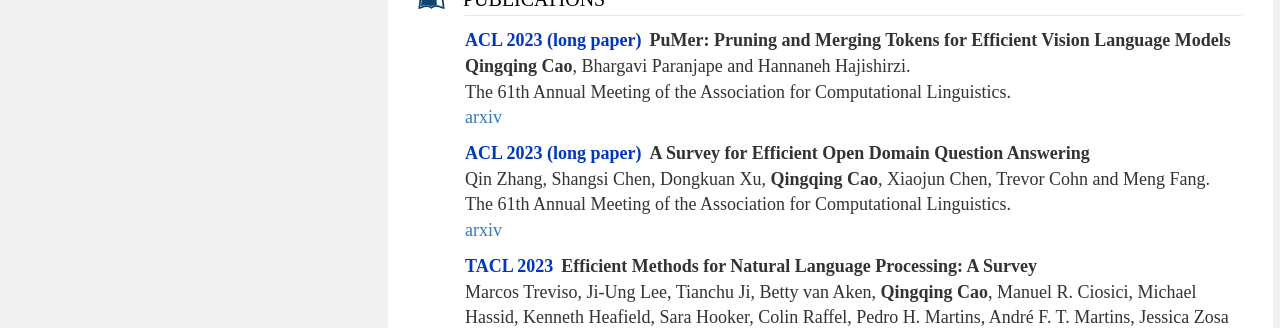
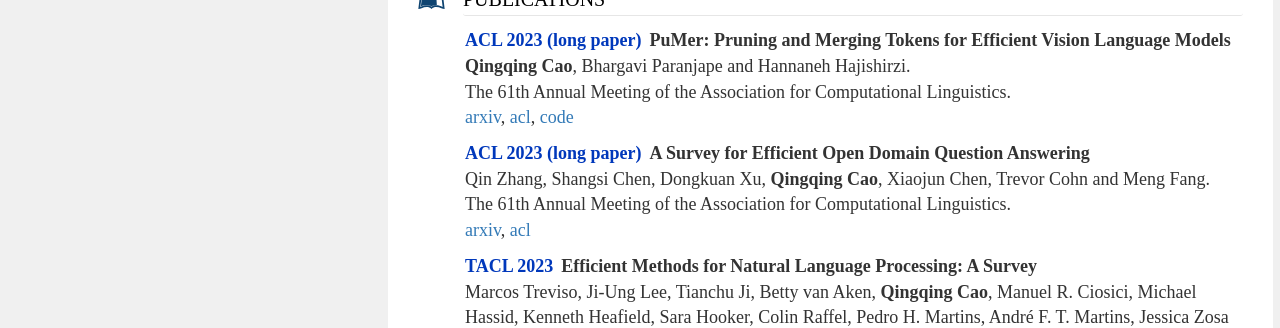
Before and after one commit to csarron/csarron.github.io, a Jekyll site: the page built from index.md, in a window 1280 px wide and 900 px high, scrolled down 808 px. Shown: the part 153-481 px from the top of the window. Built offline with Jekyll 4.4.1, drawn with Linux system fonts in a browser that asks for light colours.

Commit message:
add links

```diff
--- a/index.md
+++ b/index.md
@@ -154,14 +154,14 @@
           paper: "PuMer: Pruning and Merging Tokens for Efficient Vision Language Models"
           conference: The 61th Annual Meeting of the Association for Computational Linguistics.
           resource: >
-            [arxiv](http://arxiv.org/abs/2305.17530)
+            [arxiv](http://arxiv.org/abs/2305.17530), [acl](https://aclanthology.org/2023.acl-long.721/), [code](https://github.com/csarron/PuMer)
         - id: odqa
           type: ACL 2023 (long paper)
           author: Qin Zhang, Shangsi Chen, Dongkuan Xu, <strong>Qingqing Cao</strong>, Xiaojun Chen, Trevor Cohn and Meng Fang.
           paper: "A Survey for Efficient Open Domain Question Answering"
           conference: The 61th Annual Meeting of the Association for Computational Linguistics.
           resource: >
-            [arxiv](https://arxiv.org/abs/2211.07886)
+            [arxiv](https://arxiv.org/abs/2211.07886), [acl](https://aclanthology.org/2023.acl-long.808/)
         - id: enlp
           type: TACL 2023
           author: Marcos Treviso, Ji-Ung Lee, Tianchu Ji, Betty van Aken, <strong>Qingqing Cao</strong>, Manuel R. Ciosici, Michael Hassid, Kenneth Heafield, Sara Hooker, Colin Raffel, Pedro H. Martins, André F. T. Martins, Jessica Zosa Forde, Peter Milder, Edwin Simpson, Noam Slonim, Jesse Dodge, Emma Strubell, Niranjan Balasubramanian, Leon Derczynski, Iryna Gurevych, Roy Schwartz.
```
